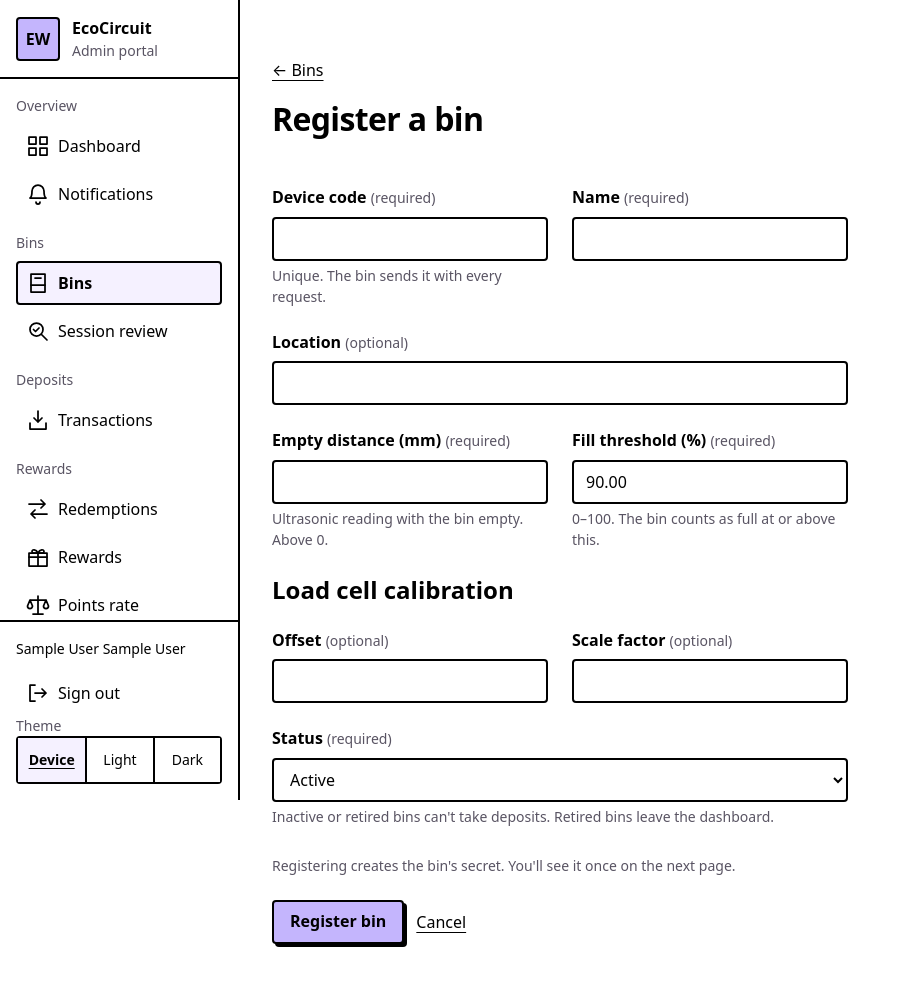
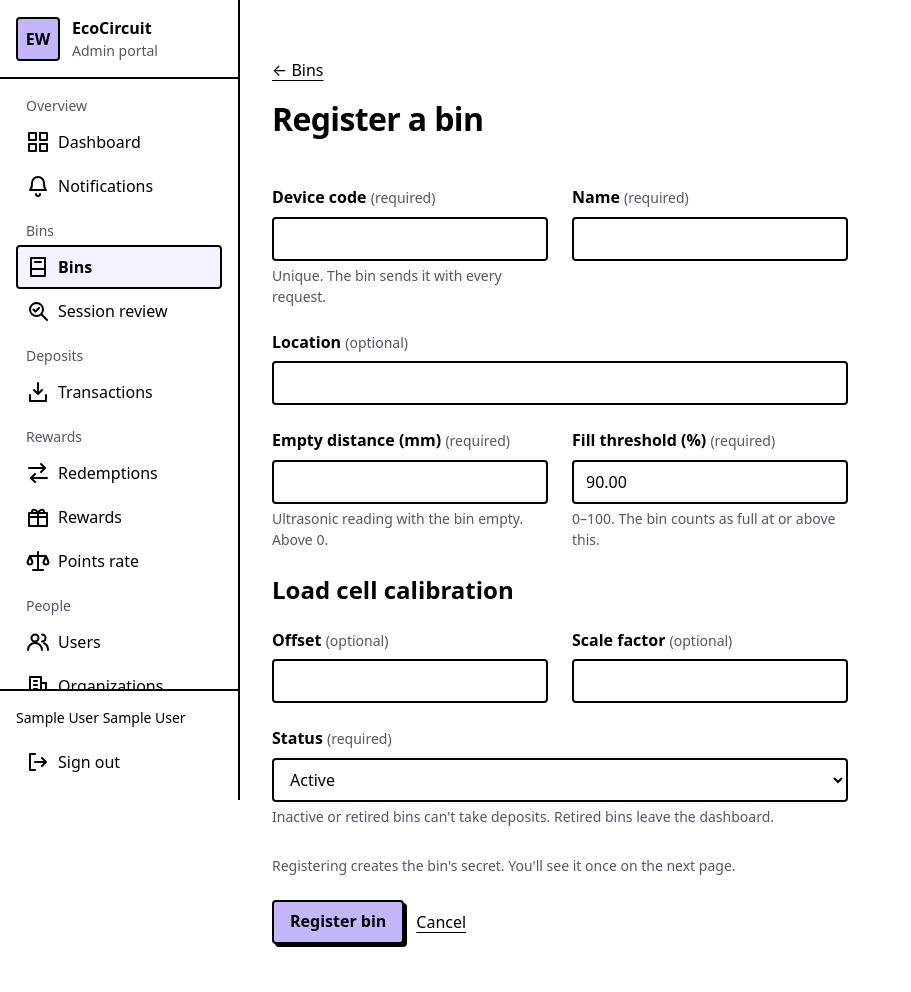
Before and after one commit to LPU-EMBL02E/smart-e-waste, a Laravel app: page /admin/bins/create in a window 1280 px wide. Shown: the whole page, without its empty margins (0-911 px from the left). Run offline with Laravel 12, Linux system fonts and the light colour scheme; the visitor is signed in with stand-in values (Sample User, id 1); data that the repository does not hold is empty; style sheets or scripts are compiled from the project's sources.

Commit message:
Fit more of the admin menu on screen
On a 1366x768 laptop only 5 of the 13 admin links were visible: the
pinned footer, with the name, Sign out and theme control, took about
180px. Now 8 fit.

- The theme control scrolls with the menu, below the links. It is set
  once, so it shouldn't take room on every page. It stays in the
  sidebar (DESIGN.md §3); Sign out stays pinned.
- Links stack without gaps on desktop: each is already a 44px target.
- Group labels line up with the link icons.
- The sidebar contains its own scroll and uses a thin scrollbar.

Icons now use the 2px stroke DESIGN.md §6 specifies, instead of 1.75.
The wireframe CSS and the design-system page match.

```diff
--- a/web/docs/wireframes/design-system.html
+++ b/web/docs/wireframes/design-system.html
@@ -401,7 +401,7 @@
                 height: 1.5rem;
                 fill: none;
                 stroke: currentColor;
-                stroke-width: 1.75;
+                stroke-width: 2;
                 stroke-linecap: round;
                 stroke-linejoin: round;
             }
--- a/web/docs/wireframes/wireframe.css
+++ b/web/docs/wireframes/wireframe.css
@@ -385,7 +385,7 @@ label span {
   height: 1.5rem;
   fill: none;
   stroke: currentColor;
-  stroke-width: 1.75;
+  stroke-width: 2;
   stroke-linecap: round;
   stroke-linejoin: round;
 }
--- a/web/resources/css/components/navigation.css
+++ b/web/resources/css/components/navigation.css
@@ -57,6 +57,9 @@
         align-self: start;
         height: 100vh;
         overflow-y: auto;
+        /* Scrolling past the end of the menu doesn't scroll the page behind it. */
+        overscroll-behavior: contain;
+        scrollbar-width: thin;
         border-right: 2px solid var(--color-ink);
         border-bottom: 0;
     }
@@ -105,7 +108,7 @@
     @variant lg {
         display: grid;
         grid-template-columns: minmax(0, 1fr);
-        gap: var(--spacing-1);
+        gap: 0;
     }
 }
 
@@ -117,6 +120,7 @@
     }
 }
 
+/* Inset by the link's padding and border, so a label lines up with the icons below it. */
 .nav-group {
     flex-basis: 100%;
     padding-block: var(--spacing-2);
@@ -124,7 +128,7 @@
     font-size: var(--text-small);
 
     @variant lg {
-        padding-block: var(--spacing-3) var(--spacing-1);
+        padding: var(--spacing-3) calc(var(--spacing-2) + 2px) var(--spacing-1);
     }
 }
 
@@ -198,7 +202,7 @@
     height: 1.5rem;
     fill: none;
     stroke: currentColor;
-    stroke-width: 1.75;
+    stroke-width: 2;
     stroke-linecap: round;
     stroke-linejoin: round;
 }
@@ -261,9 +265,9 @@
     }
 }
 
-/* Its own row under the name and Sign out. */
-.sidebar-foot .theme-switch {
-    flex-basis: 100%;
+/* The theme control, below the menu links. */
+.sidebar-settings {
+    padding: 0 var(--spacing-4) var(--spacing-4);
 }
 
 .site-header .theme-switch {
--- a/web/resources/views/layouts/partials/sidebar.blade.php
+++ b/web/resources/views/layouts/partials/sidebar.blade.php
@@ -24,10 +24,14 @@
 
         @include($isAdminPortal ? 'layouts.partials.nav-admin' : 'layouts.partials.nav-student')
 
+        {{-- Scrolls with the menu: a setting chosen once shouldn't take room from the links on every page. --}}
+        <div class="sidebar-settings">
+            @include('layouts.partials.theme')
+        </div>
+
         <div class="sidebar-foot">
             <p class="sidebar-user">{{ auth()->user()->fullName() }}</p>
             @include('layouts.partials.logout')
-            @include('layouts.partials.theme')
         </div>
     </details>
 </aside>
```
